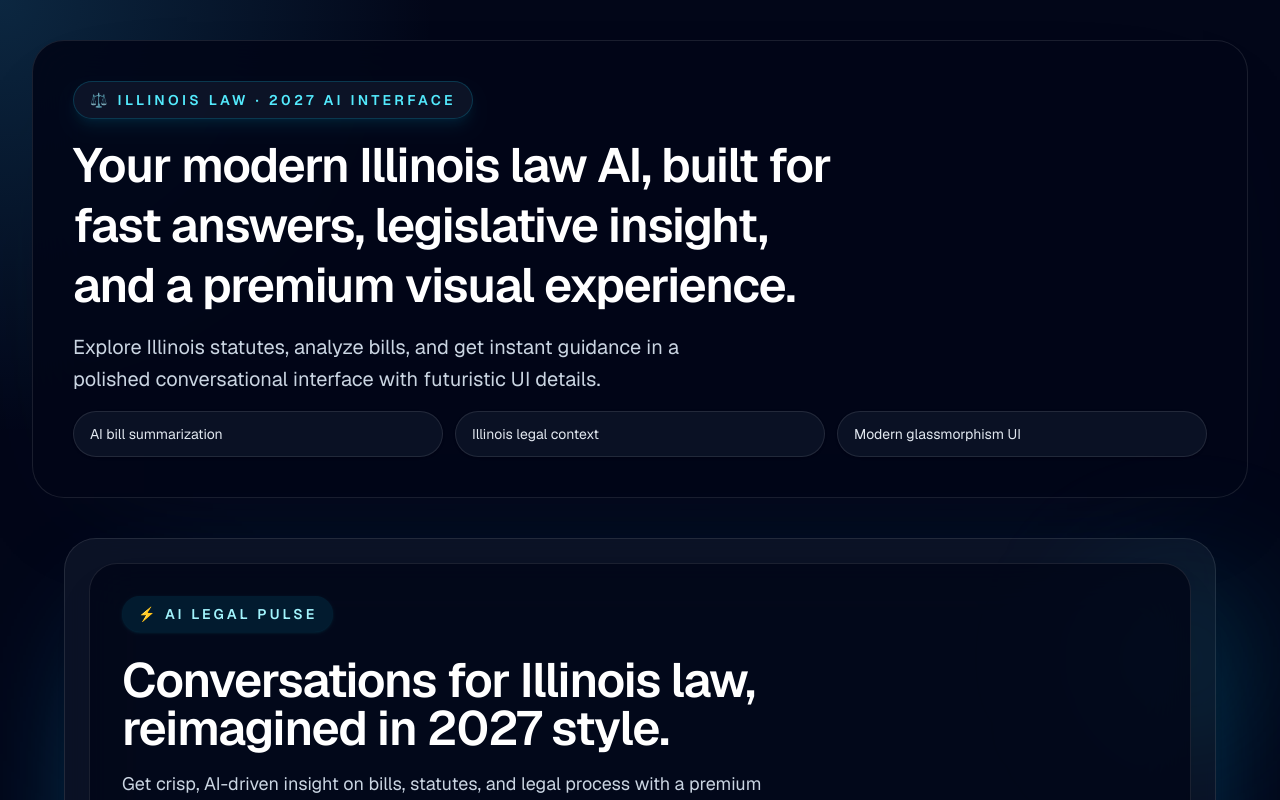
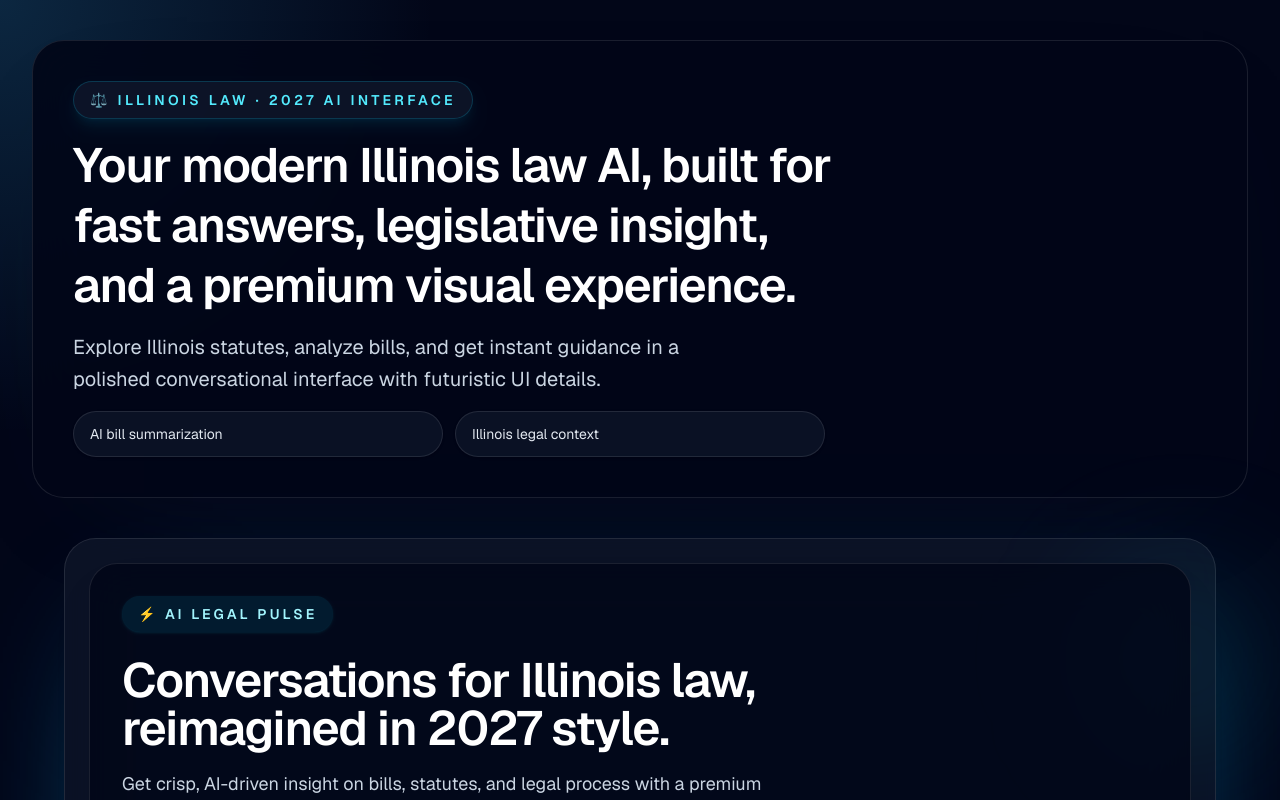
Before and after one commit to ztolideh/Illinois-law-chatbot, a Next.js app: page / in a window 1280 px wide. Shown: the top 800 px of the page. Built offline with nearby package versions, Linux system fonts and the light colour scheme.

Commit message:
removing Modern glassmorphism UI span

```diff
--- a/app/page.tsx
+++ b/app/page.tsx
@@ -12,10 +12,13 @@ export default function Home() {
                 ⚖️ Illinois Law · 2027 AI Interface
               </p>
               <h1 className="max-w-3xl text-4xl font-semibold leading-tight tracking-tight text-white sm:text-5xl">
-                Your modern Illinois law AI, built for fast answers, legislative insight, and a premium visual experience.
+                Your modern Illinois law AI, built for fast answers, legislative
+                insight, and a premium visual experience.
               </h1>
               <p className="max-w-2xl text-lg leading-8 text-slate-300 sm:text-xl">
-                Explore Illinois statutes, analyze bills, and get instant guidance in a polished conversational interface with futuristic UI details.
+                Explore Illinois statutes, analyze bills, and get instant
+                guidance in a polished conversational interface with futuristic
+                UI details.
               </p>
               <div className="grid gap-3 text-sm sm:grid-cols-3">
                 <span className="rounded-3xl border border-white/10 bg-slate-900/70 px-4 py-3 text-slate-200 shadow-sm">
@@ -23,9 +26,6 @@ export default function Home() {
                 </span>
                 <span className="rounded-3xl border border-white/10 bg-slate-900/70 px-4 py-3 text-slate-200 shadow-sm">
                   Illinois legal context
-                </span>
-                <span className="rounded-3xl border border-white/10 bg-slate-900/70 px-4 py-3 text-slate-200 shadow-sm">
-                  Modern glassmorphism UI
                 </span>
               </div>
             </div>
```
